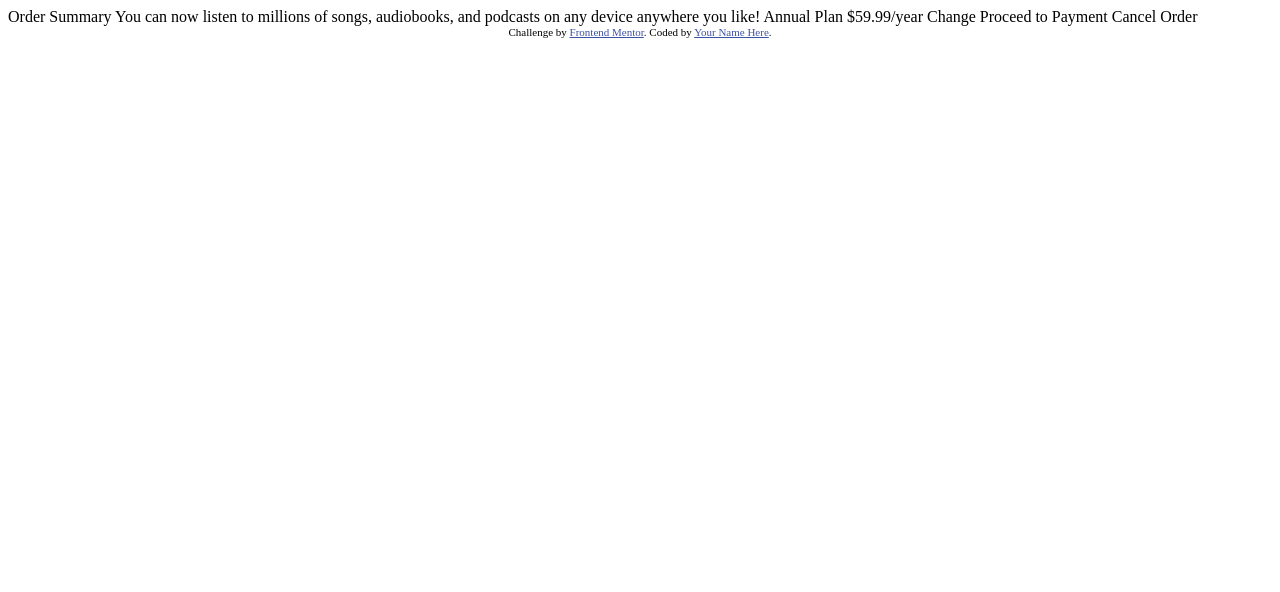
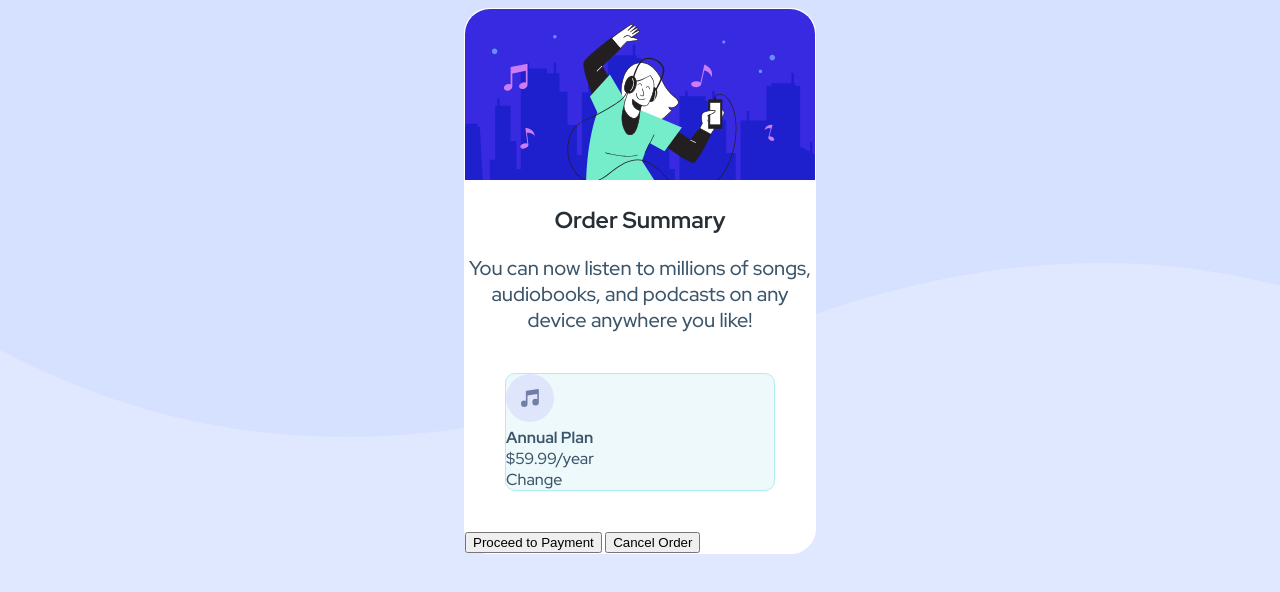
Before and after one commit to OluwatobiFolalu/Capstone_project.github.io, a plain HTML site: page index.html in a window 1280 px wide. Drawn offline with Linux system fonts and the light colour scheme.

Commit message:
Initial Commit

```diff
--- a/index.html
+++ b/index.html
@@ -13,25 +13,36 @@
     .attribution { font-size: 11px; text-align: center; }
     .attribution a { color: hsl(228, 45%, 44%); }
   </style>
+
+  <link href="style.css" rel="stylesheet">
+  <link rel="preconnect" href="https://fonts.googleapis.com">
+<link rel="preconnect" href="https://fonts.gstatic.com" crossorigin>
+<link href="https://fonts.googleapis.com/css2?family=Red+Hat+Display:wght@500;700;900&display=swap" rel="stylesheet">
+
 </head>
 <body>
+  <div class='container'>
+      <img class='girl' src=./images/illustration-hero.svg>
+          <h2>Order Summary</h2>
 
-  Order Summary
+        <p>You can now listen to millions of songs, audiobooks, and podcasts on any device anywhere you like!</p>
+      <section>
+        <img src=./images/icon-music.svg>
 
-  You can now listen to millions of songs, audiobooks, and podcasts on any
-  device anywhere you like!
+     <div><strong>Annual Plan</strong></div>
+      <div>$59.99/year</div>
 
-  Annual Plan
-  $59.99/year
+      <a>Change</a>
+    </section>
 
-  Change
+    <button>Proceed to Payment</button>
+    <button>Cancel Order</button>
 
-  Proceed to Payment
-  Cancel Order
+  </div>
 
-  <div class="attribution">
+  <!-- <div class="attribution">
     Challenge by <a href="https://www.frontendmentor.io?ref=challenge" target="_blank">Frontend Mentor</a>.
     Coded by <a href="#">Your Name Here</a>.
-  </div>
+  </div> -->
 </body>
 </html>
--- a/style.css
+++ b/style.css
@@ -1 +1,40 @@
-/*   The file represents the CSS for the project.  */
+body{
+    background-image: url(./images/pattern-background-desktop.svg);
+    background-repeat:no-repeat;
+    background-color: hsl(225, 100%, 94%);
+}
+.container{
+    width: 100%;
+    max-width: 350px;
+    margin-left: auto;
+    margin-right: auto;
+    background-color: white;
+    border: 1px solid white;
+    border-radius: 25px;
+    color: rgb(58, 84, 105);
+    text-shadow: royalblue;
+    font-family:  'Red Hat Display', sans-serif;
+}
+.girl{
+    width: 100%;
+    border-top-left-radius: 25px;
+    border-top-right-radius: 25px;
+
+}
+h2{
+    font-size: 23px;
+    text-align: center;
+    color: rgb(39, 47, 54);
+    text-shadow: hsl(225, 100%, 94%);
+    margin: 20px;
+}
+section{
+    border: 1px solid paleturquoise;
+    background-color:rgba(198, 236, 243, 0.3);
+    margin: 40px;
+    border-radius: 10px;
+}
+p{
+    text-align:center;
+    font-size: 20px;
+}
```
